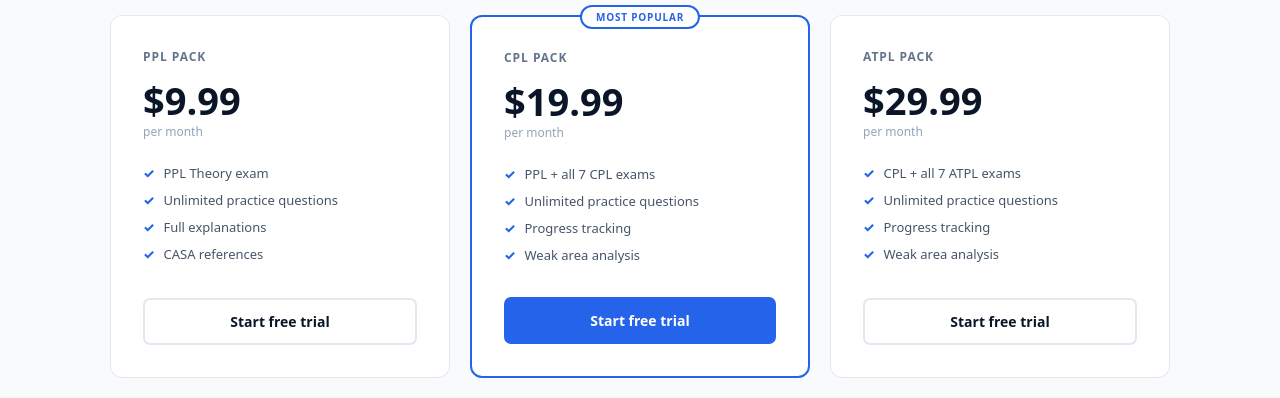
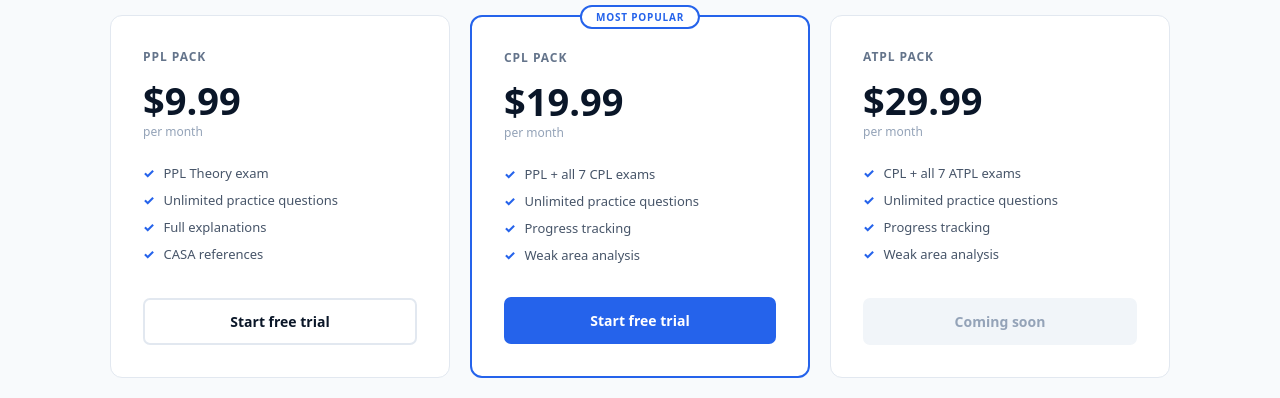
Before and after one commit to daniellongford/V1Study, a Next.js app: page / in a window 1280 px wide. Shown: the part 1590-1988 px from the top of the page. Built offline with nearby package versions, Linux system fonts and the light colour scheme.

Commit message:
Update page.tsx

```diff
--- a/app/page.tsx
+++ b/app/page.tsx
@@ -121,7 +121,7 @@ export default function Home() {
               {[
                 { plan: 'PPL Pack', price: '$9.99', priceId: 'price_1TIP96Cbt27bkqBv9ULJdyTz', features: ['PPL Theory exam', 'Unlimited practice questions', 'Full explanations', 'CASA references'], popular: false },
                 { plan: 'CPL Pack', price: '$19.99', priceId: 'price_1TIP6XCbt27bkqBv9CypW42J', features: ['PPL + all 7 CPL exams', 'Unlimited practice questions', 'Progress tracking', 'Weak area analysis'], popular: true },
-                { plan: 'ATPL Pack', price: '$29.99', priceId: 'price_1TIPAiCbt27bkqBvEItgo0gn', features: ['CPL + all 7 ATPL exams', 'Unlimited practice questions', 'Progress tracking', 'Weak area analysis'], popular: false },
+                { plan: 'ATPL Pack', price: '$29.99', priceId: 'price_1TIPAiCbt27bkqBvEItgo0gn', features: ['CPL + all 7 ATPL exams', 'Unlimited practice questions', 'Progress tracking', 'Weak area analysis'], popular: false, comingSoon: true },
               ].map(function (item) {
                 return (
                   <div key={item.plan} style={{ background: 'white', borderRadius: '12px', padding: '2rem', border: item.popular ? '2px solid #2563eb' : '1px solid #e2e8f0', position: 'relative', display: 'flex', flexDirection: 'column' }}>
@@ -141,9 +141,15 @@ export default function Home() {
                         )
                       })}
                     </div>
-                    <a href={`/signup?plan=${item.priceId}`} style={{ display: 'block', background: item.popular ? '#2563eb' : 'transparent', color: item.popular ? 'white' : '#0a1628', border: item.popular ? '2px solid #2563eb' : '2px solid #e2e8f0', borderRadius: '7px', padding: '12px', fontWeight: '700', textDecoration: 'none', textAlign: 'center', fontSize: '14px' }}>
-                      Start free trial
-                    </a>
+                    {(item as any).comingSoon ? (
+                      <div style={{ display: 'block', background: '#f1f5f9', color: '#94a3b8', border: '2px solid #f1f5f9', borderRadius: '7px', padding: '12px', fontWeight: '700', textAlign: 'center', fontSize: '14px' }}>
+                        Coming soon
+                      </div>
+                    ) : (
+                      <a href={`/signup?plan=${item.priceId}`} style={{ display: 'block', background: item.popular ? '#2563eb' : 'transparent', color: item.popular ? 'white' : '#0a1628', border: item.popular ? '2px solid #2563eb' : '2px solid #e2e8f0', borderRadius: '7px', padding: '12px', fontWeight: '700', textDecoration: 'none', textAlign: 'center', fontSize: '14px' }}>
+                        Start free trial
+                      </a>
+                    )}
                   </div>
                 )
               })}
```
